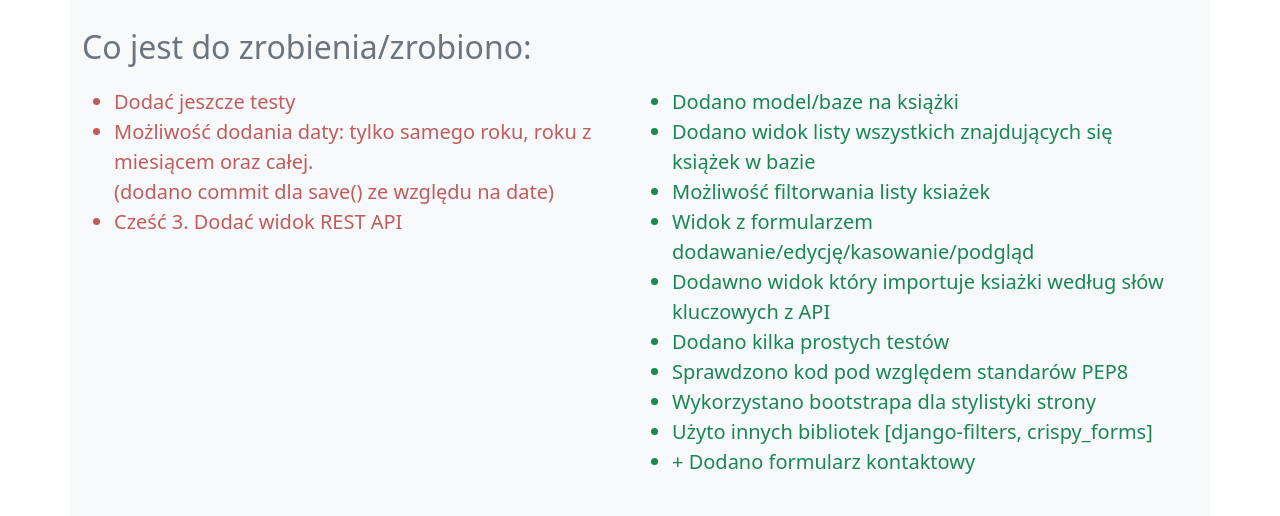
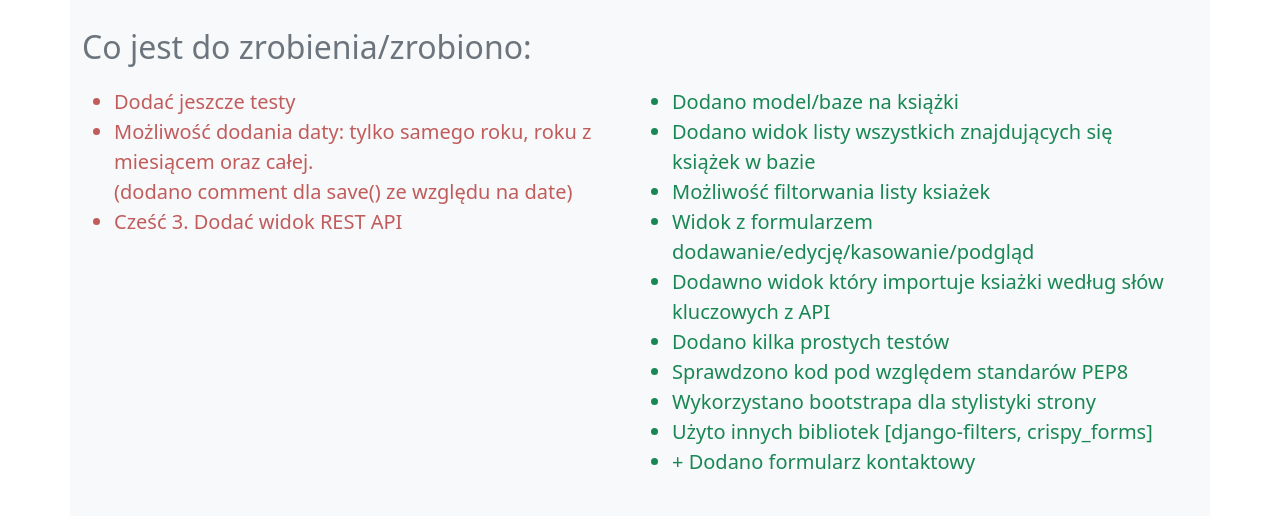
Before and after one commit to Native856/portsg.pl, a Django app: page / in a window 1280 px wide. Shown: the part 973-1489 px from the top of the page. Run offline with Django 3.2, Linux system fonts and the light colour scheme; some libraries are stand-ins or nearby versions; some web fonts are replaced.

Commit message:
Update base.html

```diff
--- a/BookProject/BookApp/templates/BookApp/base.html
+++ b/BookProject/BookApp/templates/BookApp/base.html
@@ -91,7 +91,7 @@
                 <ul>
                     <li>Dodać jeszcze testy</li>
                     <li>Możliwość dodania daty: tylko samego roku, roku z miesiącem oraz całej.<br/>
-                        (dodano commit dla save() ze względu na date)
+                        (dodano comment dla save() ze względu na date)
                     </li>
                     <li>Cześć 3. Dodać widok REST API</li>
                 </ul>
```
